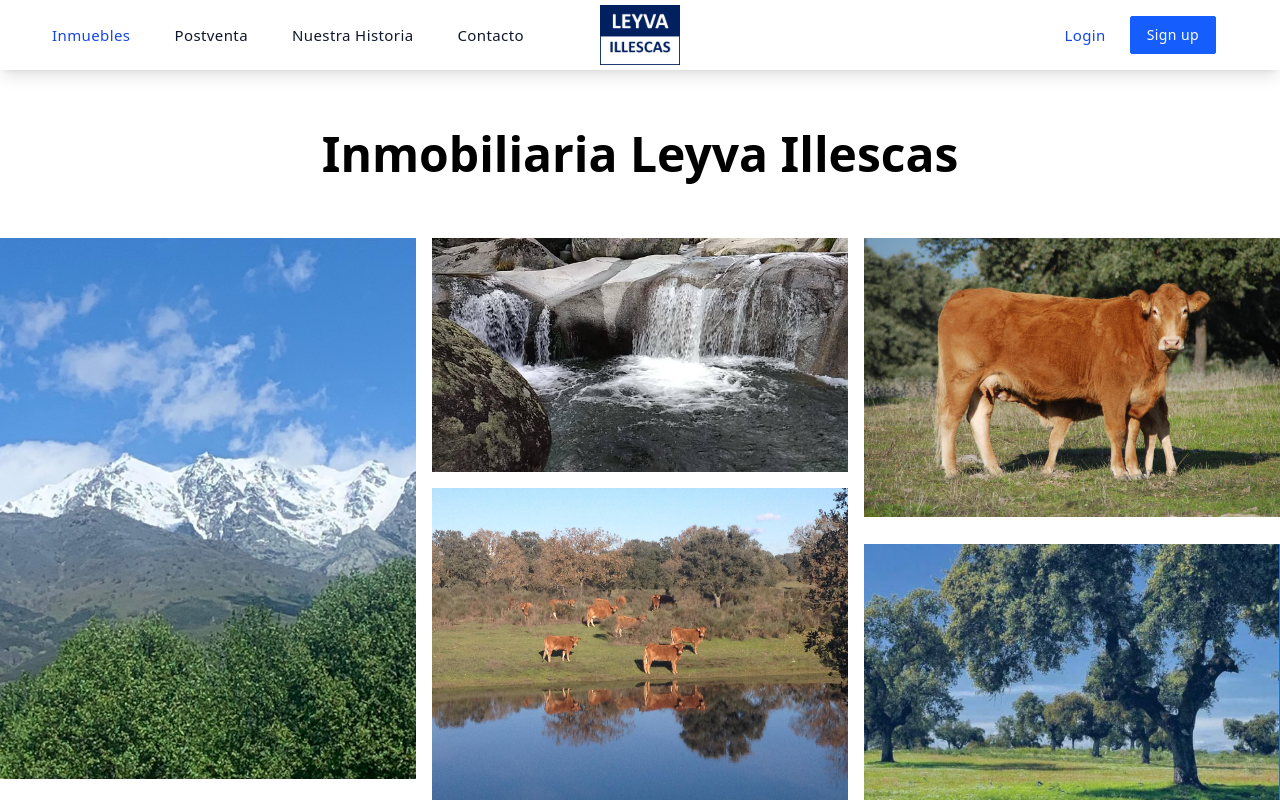
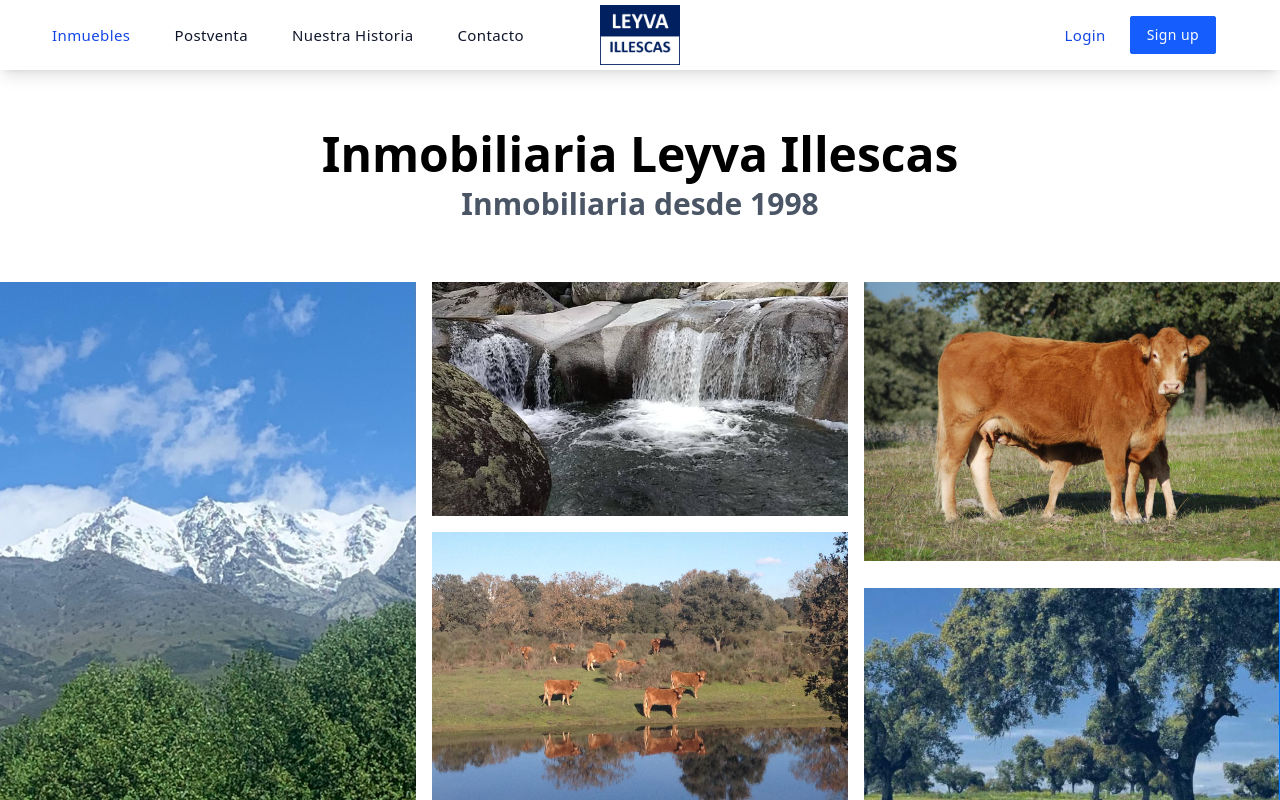
Before and after one commit to JoseCalderon18/Ampliacion, an Angular app: page / in a window 1280 px wide. Shown: the top 800 px of the page. Built offline with nearby package versions, Linux system fonts and the light colour scheme; what tailwindcss-animated would draw is missing.

Commit message:
Titulo y subtitulo

```diff
--- a/src/app/pages/home/home.html
+++ b/src/app/pages/home/home.html
@@ -1,5 +1,10 @@
-<h1 class="animate-fade-down mt-15 mb-15 text-5xl font-extrabold text-center">Inmobiliaria Leyva Illescas</h1>
-<div class="grid grid-cols-2 md:grid-cols-3 gap-4">
+<h1 class="animate-fade-down mt-15 mb-2 text-5xl font-extrabold text-center">Inmobiliaria Leyva Illescas</h1>
+<h2 class="animate-fade-down mt-2 mb-15 text-3xl font-bold text-center text-gray-600">Inmobiliaria desde 1998</h2>
+
+<div class="relative grid grid-cols-2 md:grid-cols-3 gap-4 mb-5">
+
+
+  <!-- Contenido de imágenes -->
   <div class="grid gap-4">
     <div>
       <img class="h-auto max-w-full rounded-base" src="/assets/img/inicio1.jpeg" alt="">
@@ -8,6 +13,7 @@
       <img class="h-auto max-w-full rounded-base" src="/assets/img/inicio2.jpeg" alt="">
     </div>
   </div>
+
   <div class="grid gap-4">
     <div>
       <img class="h-auto max-w-full rounded-base" src="/assets/img/inicio4.jpeg" alt="">
@@ -19,6 +25,7 @@
       <img class="h-auto max-w-full rounded-base" src="/assets/img/inicio6.jpeg" alt="">
     </div>
   </div>
+
   <div class="grid gap-4">
     <div>
       <img class="h-auto max-w-full rounded-base" src="/assets/img/inicio7.jpeg" alt="">
```
Lines whose indentation alone changed are shown as unchanged.
